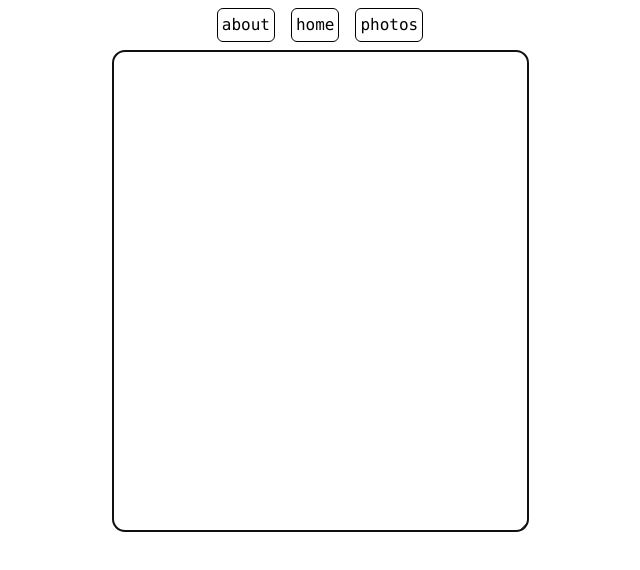
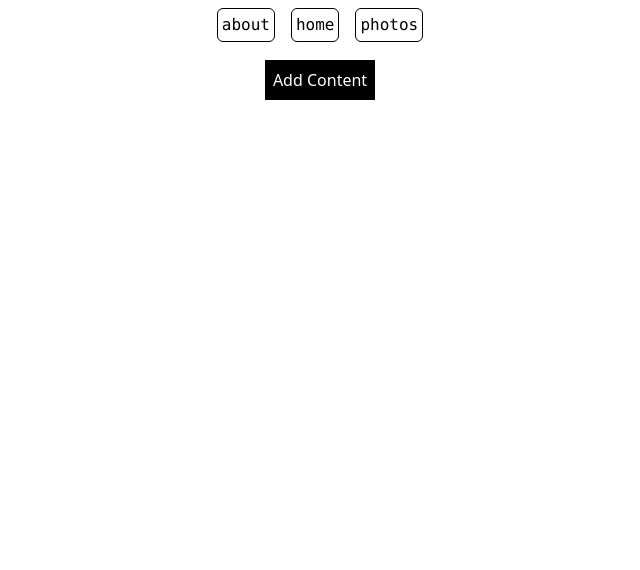
Before and after one commit to vikashprgm/blog-website, a React (Vite) app: page /create in a window 1280 px wide. Shown: the top 570 px of the page, without its empty margins (320-960 px from the left). Built offline with nearby package versions, Linux system fonts and the light colour scheme.

Commit message:
modified create page to add section for blog

```diff
--- /dev/null
+++ b/src/components/AddButton.tsx
@@ -0,0 +1,12 @@
+type prop = {
+    label : string,
+    onclick : any
+}
+
+export function AddButton({label,onclick} : prop){
+    return (
+        <div className="m-2">
+            <button className="border-2 p-2 cursor-pointer text-white bg-black" onClick={onclick}>{label}</button>
+        </div>
+    )
+}
--- a/src/pages/Create.tsx
+++ b/src/pages/Create.tsx
@@ -1,7 +1,9 @@
+import { AddButton } from "../components/AddButton";
+
 export function Create (){
     return (
         <div className="flex justify-center">
-            <textarea autoFocus={true} cols={40} rows={20} className="border-1 rounded-xl font-mono"></textarea>
+            <AddButton label="Add Content" onclick={()=>{}}/>
         </div>
     )
 }
```
Also changed, not shown: package.json (+4 -3 lines), 1 other file (tests, documents, lock files or other folders).
